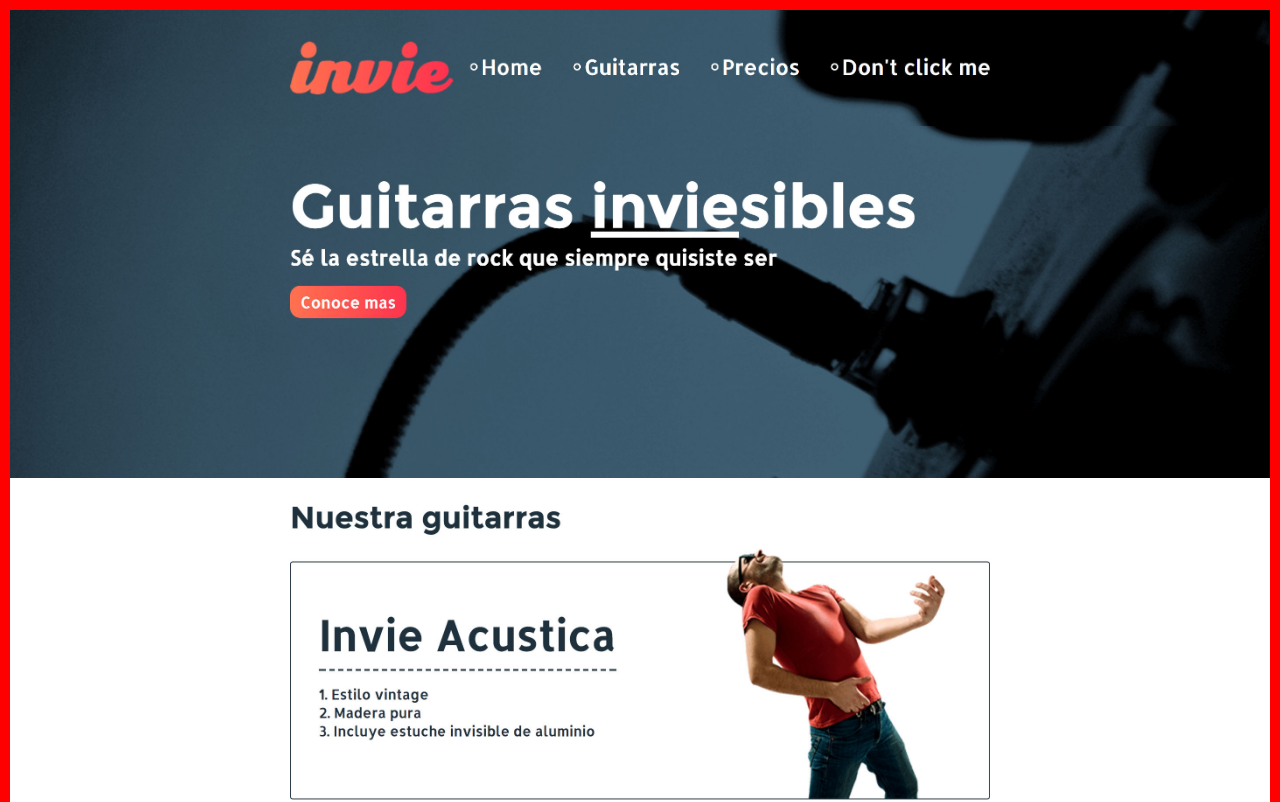
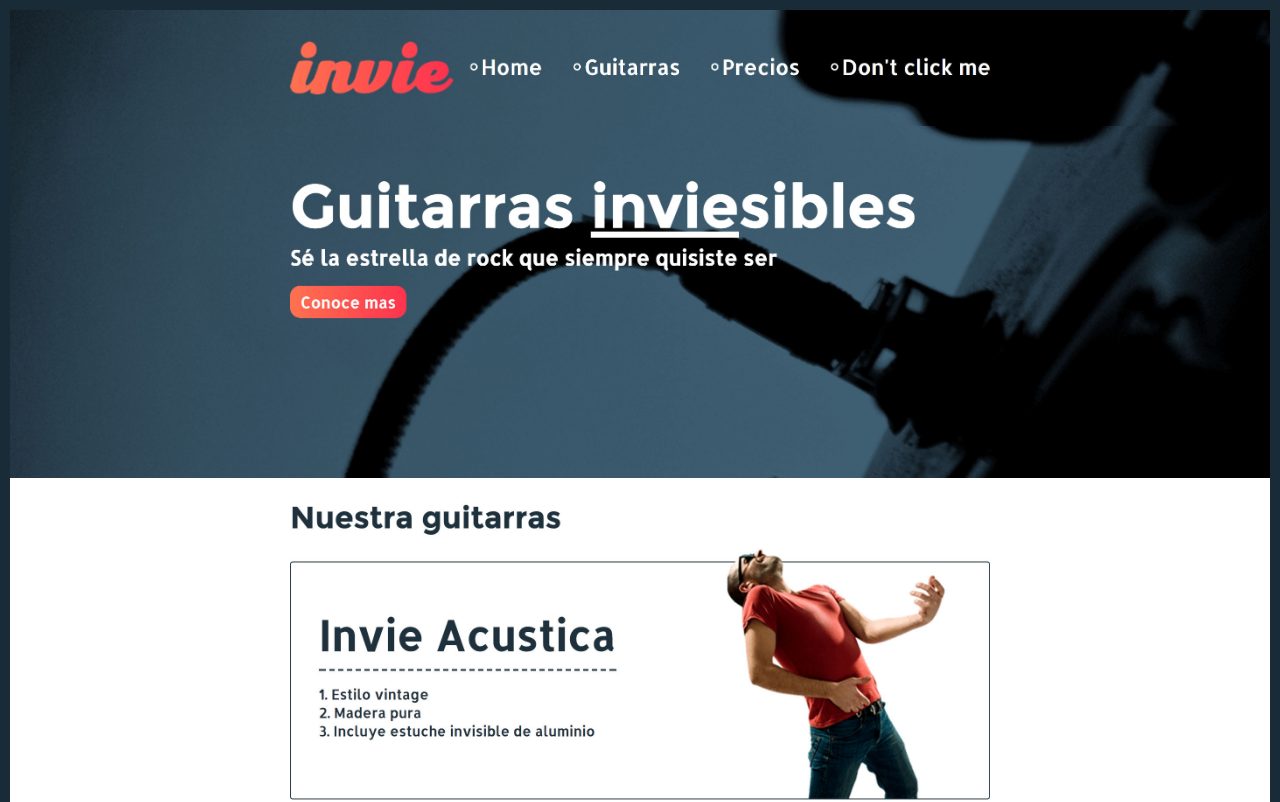
Before and after one commit to Davermx/invie-github, a plain HTML site: page index.html in a window 1280 px wide. Shown: the top 802 px of the page. Drawn offline with Linux system fonts and the light colour scheme.

Commit message:
hotfix 1.2

```diff
--- a/index.html
+++ b/index.html
@@ -4,7 +4,7 @@
     <style media="screen">
       body {
         margin: 0;
-        border:10px solid red;
+        border:10px solid #192b36 ;
       }
         img{
          max-width: 100%;
```
